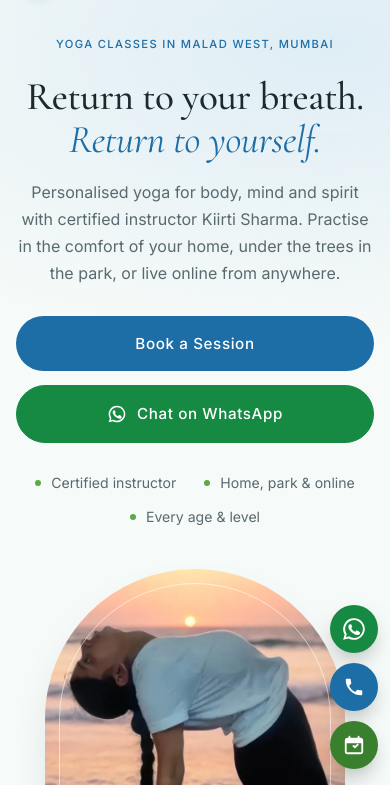
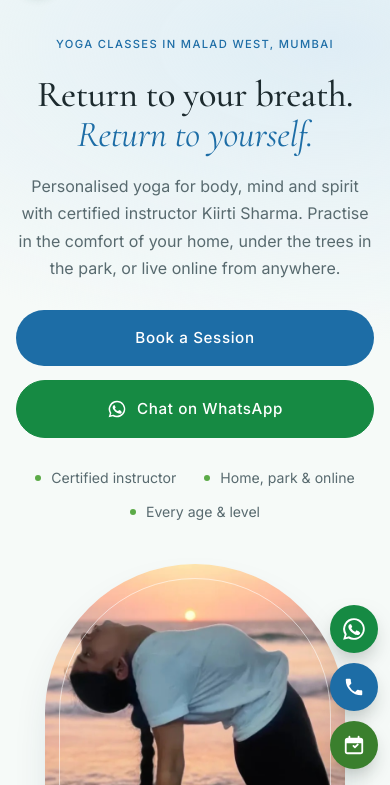
Before and after one commit to digitalimage144/beyogiic-website, a plain HTML site: page index.html in a window 390 px wide. Shown: the part 59-844 px from the top of the page. Drawn offline with nearby package versions, Linux system fonts and the light colour scheme.

Commit message:
Keep each hero sentence on its own line
"Return to your breath." no longer wraps onto two lines: each sentence is
a single unbroken line, with the heading sized to fit from phones to desktop.

Co-Authored-By: Claude Opus 5.5 <noreply@anthropic.com>

```diff
--- a/css/style.css
+++ b/css/style.css
@@ -185,7 +185,8 @@ h1 em, h2 em { font-style: italic; color: var(--rose-deep); font-weight: 400; }
     var(--ivory);
 }
 .hero-grid { display: grid; grid-template-columns: 1.05fr .95fr; gap: 70px; align-items: center; }
-.hero h1 { font-size: clamp(2.8rem, 5.6vw, 5rem); margin-bottom: 26px; }
+.hero h1 { font-size: clamp(2.6rem, 4.3vw, 4.1rem); margin-bottom: 26px; }
+.hero h1 .h1-line { display: block; white-space: nowrap; }
 .hero .lead { max-width: 520px; margin-bottom: 38px; }
 .hero-actions { display: flex; flex-wrap: wrap; gap: 14px; margin-bottom: 46px; }
 .hero-trust { display: flex; flex-wrap: wrap; gap: 10px 28px; font-size: 0.88rem; color: var(--muted); }
@@ -597,7 +598,7 @@ h1 em, h2 em { font-style: italic; color: var(--rose-deep); font-weight: 400; }
   .container { width: calc(100% - 32px); }
   .hero { padding: calc(var(--header-h) + 28px) 0 56px; }
   .hero-grid { gap: 40px; }
-  .hero h1 { font-size: 2.45rem; margin-bottom: 18px; }
+  .hero h1 { font-size: min(2.45rem, 9.4vw); margin-bottom: 18px; }
   .hero .lead { font-size: 1rem; margin-bottom: 28px; }
   .hero-actions { margin-bottom: 28px; }
   .hero-visual { width: min(84%, 320px); }
--- a/index.html
+++ b/index.html
@@ -137,7 +137,8 @@
         <div class="hero-copy reveal">
           <h1 id="hero-title">
             <span class="eyebrow h1-kicker">Yoga classes in Malad West, Mumbai</span>
-            Return to your breath.<br><em>Return to yourself.</em>
+            <span class="h1-line">Return to your breath.</span>
+            <em class="h1-line">Return to yourself.</em>
           </h1>
           <p class="lead">Personalised yoga for body, mind and spirit with certified instructor Kiirti Sharma. Practise in the comfort of your home, under the trees in the park, or live online from anywhere.</p>
           <div class="hero-actions">
```
